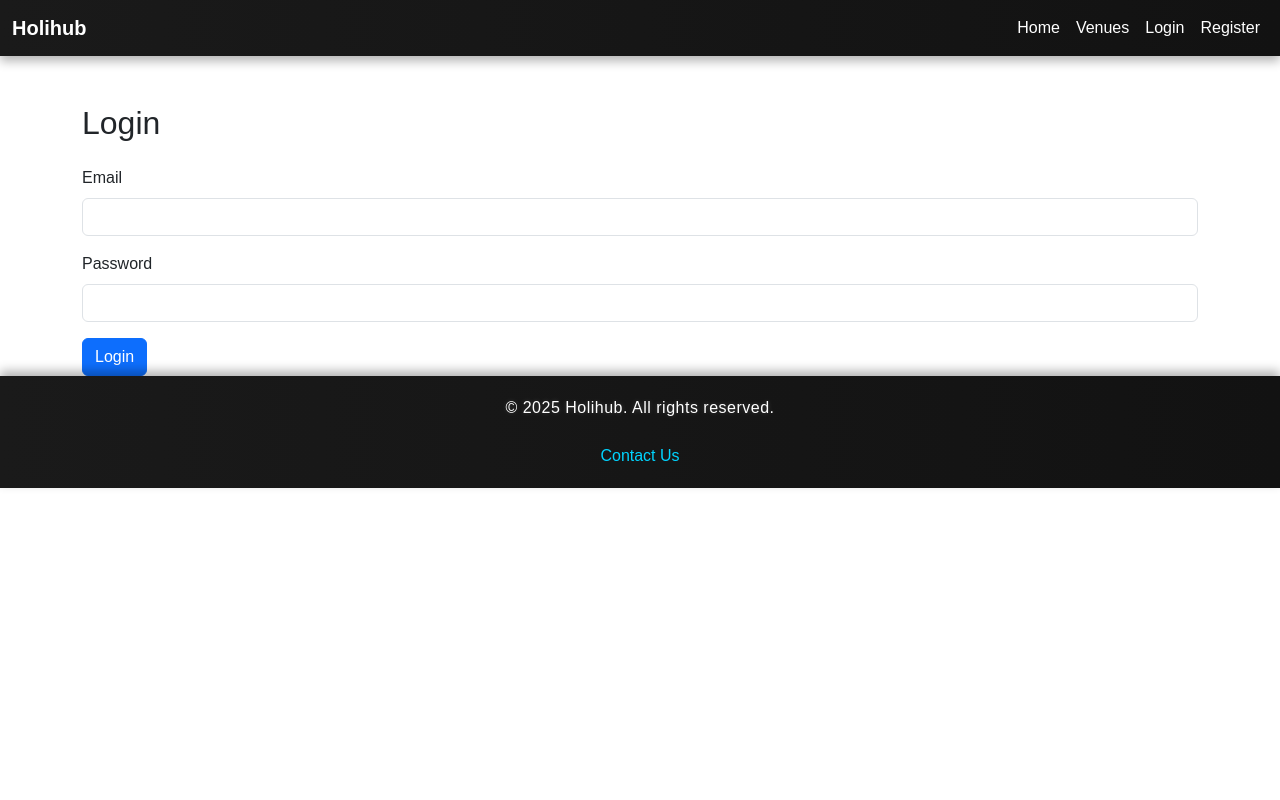
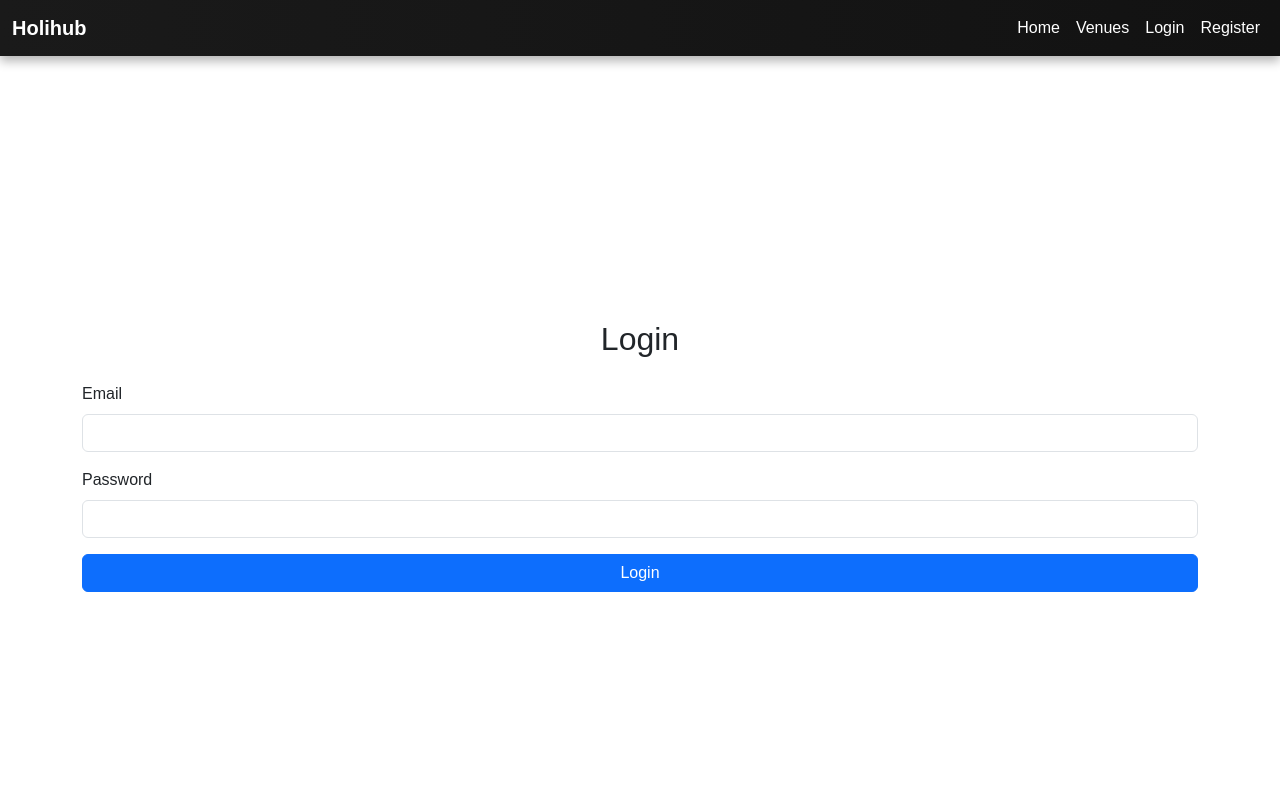
Before and after one commit to Voidwaker/pe2, a React (Vite) app: page /login in a window 1280 px wide. Shown: the top 800 px of the page. Built offline with nearby package versions, Linux system fonts and the light colour scheme.

Commit message:
Update Login.jsx
"Improve login UI: centered form, added spinner, and full-width button"

```diff
--- a/src/components/Login.jsx
+++ b/src/components/Login.jsx
@@ -39,8 +39,9 @@ const Login = () => {
   };
 
   return (
-    <div className="container mt-5">
-      <h2>Login</h2>
+    <div className="d-flex justify-content-center align-items-center vh-100">
+      <div className="container">
+        <h2 className="text-center">Login</h2>
         {loading && <p>Logging in...</p>}
         {error && <div className="alert alert-danger" role="alert">{error}</div>}
         <form onSubmit={handleSubmit} className="mt-4">
@@ -68,12 +69,13 @@ const Login = () => {
             />
           </div>
 
-        <button type="submit" className="btn btn-primary" disabled={loading}>
-          {loading ? "Logging in..." : "Login"}
+          <button type="submit" className="btn btn-primary w-100" disabled={loading}>
+            {loading ? <span className="spinner-border spinner-border-sm" role="status" aria-hidden="true"></span> : "Login"}
           </button>
         </form>
       </div>
+    </div>
   );
-};
+}
 
 export default Login;
```
Lines whose indentation alone changed are shown as unchanged.
